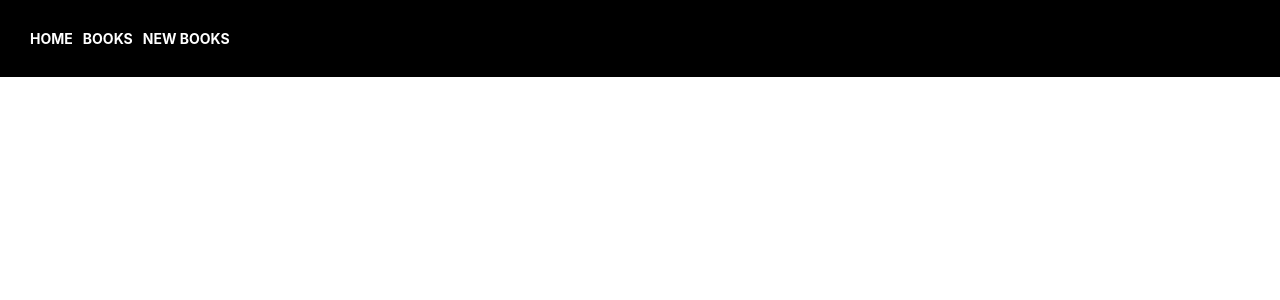
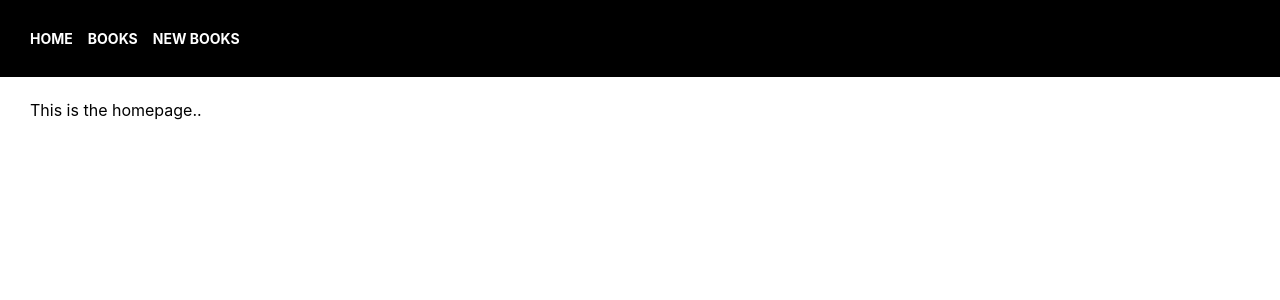
Before and after one commit to AndrewDMackay/book_library_g27, a Flask app: page / in a window 1280 px wide. Shown: the top 300 px of the page. Run offline with Flask 2, Linux system fonts and the light colour scheme.

Commit message:
sixth commit main

```diff
--- a/static/style.css
+++ b/static/style.css
@@ -1,10 +1,19 @@
 body{
     margin: 0;
     font-family: -apple-system, BlinkMacSystemFont, 'Segoe UI', Roboto, Oxygen, Ubuntu, Cantarell, 'Open Sans', 'Helvetica Neue', sans-serif; font-size: 16px;
+    color: black;
   }
 
+  a {
+    color: hsla(0, 0%, 0%, 0.800);
+  }
+
+  /* .content {
+
+  } */
+
   .book {
-    border: 1px solid #ccc;
+    border: 1px solid darkgrey;
     width: 300px;
     min-height: 68px;
     padding: 10px;
@@ -55,11 +64,11 @@
   }
 
   .menu{
+    margin: 0%;
     display: flex;
     position: fixed;
     overflow: hidden;
     width: 100%;
-    margin-top: 0%;
     padding: 30px;
     background-color: black;
     color: white;
@@ -76,13 +85,16 @@
   }
 
   .menu li{
-    padding-right: 10px;
+    padding-right: 15px;
     list-style: none;
     color: white;
     font-family: -apple-system, BlinkMacSystemFont, 'Segoe UI', Roboto, Oxygen, Ubuntu, Cantarell, 'Open Sans', 'Helvetica Neue', sans-serif; font-size: 14px;
   }
 
   .container{
+    float: left;
+    padding-left: 30px;
+    padding-top: 100px;
     display: flex;
     flex-wrap: wrap;
     width: 300px;
--- a/templates/books/index.html
+++ b/templates/books/index.html
@@ -13,9 +13,6 @@
           <form class="delete-form" action="/books/{{book.id}}/delete" method="POST">
             <button class="trash-button"><i class="fa fa-trash-o fa-3x" style="color:black" aria-hidden="true"></i></button>
         </form>
-        {% else %}
-          <i class="fa fa-times fa-2x" aria-hidden="true"></i>
-        {% endif %}
         </div>
     </div>
   </div>
```
